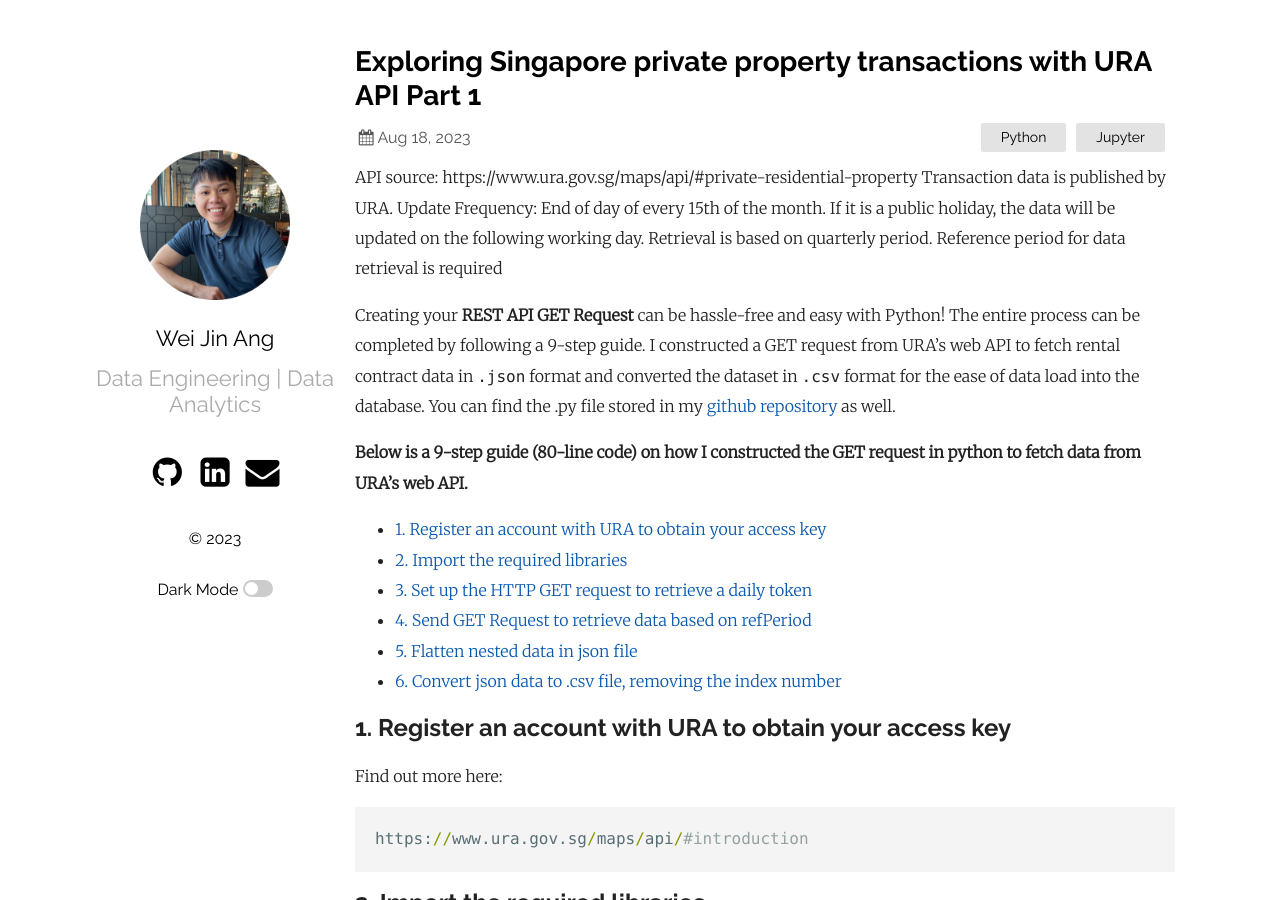
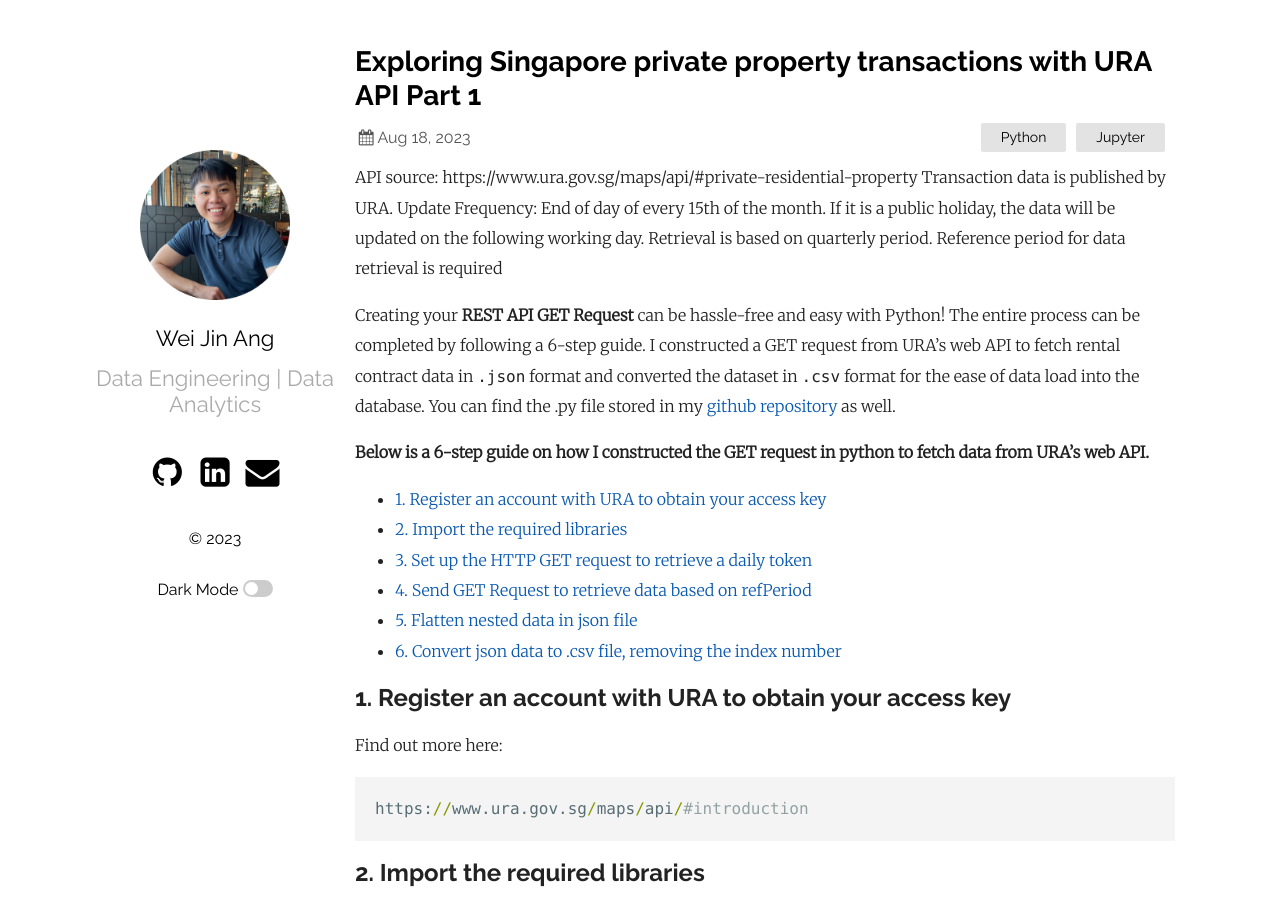
Before and after one commit to wjang96/wjang96.github.io, a Jekyll site: the page built from _posts/2023-08-18-Performing an HTTP Request in Python Part 1.markdown, in a window 1280 px wide and 900 px high. Built offline with Jekyll 4.4.1, drawn with Linux system fonts in a browser that asks for light colours.

Commit message:
Update 2023-08-18-Performing an HTTP Request in Python Part 1.markdown

```diff
--- a/_posts/2023-08-18-Performing an HTTP Request in Python Part 1.markdown
+++ b/_posts/2023-08-18-Performing an HTTP Request in Python Part 1.markdown
@@ -10,9 +10,9 @@ API source: https://www.ura.gov.sg/maps/api/#private-residential-property
 Transaction data is published by URA. Update Frequency: End of day of every 15th of the month. If it is a public holiday, the data will be updated on the following working day.
 Retrieval is based on quarterly period. Reference period for data retrieval is required
 
-Creating your **REST API GET Request** can be hassle-free and easy with Python! The entire process can be completed by following a 9-step guide. I constructed a GET request from URA's web API to fetch rental contract data in `.json` format and converted the dataset in `.csv` format for the ease of data load into the database. You can find the .py file stored in my [github repository][gitrepo] as well.
+Creating your **REST API GET Request** can be hassle-free and easy with Python! The entire process can be completed by following a 6-step guide. I constructed a GET request from URA's web API to fetch rental contract data in `.json` format and converted the dataset in `.csv` format for the ease of data load into the database. You can find the .py file stored in my [github repository][gitrepo] as well.
 
-**Below is a 9-step guide (80-line code) on how I constructed the GET request in python to fetch data from URA's web API.**
+**Below is a 6-step guide on how I constructed the GET request in python to fetch data from URA's web API.**
 
 {: class="table-of-content"}
 * TOC
```
